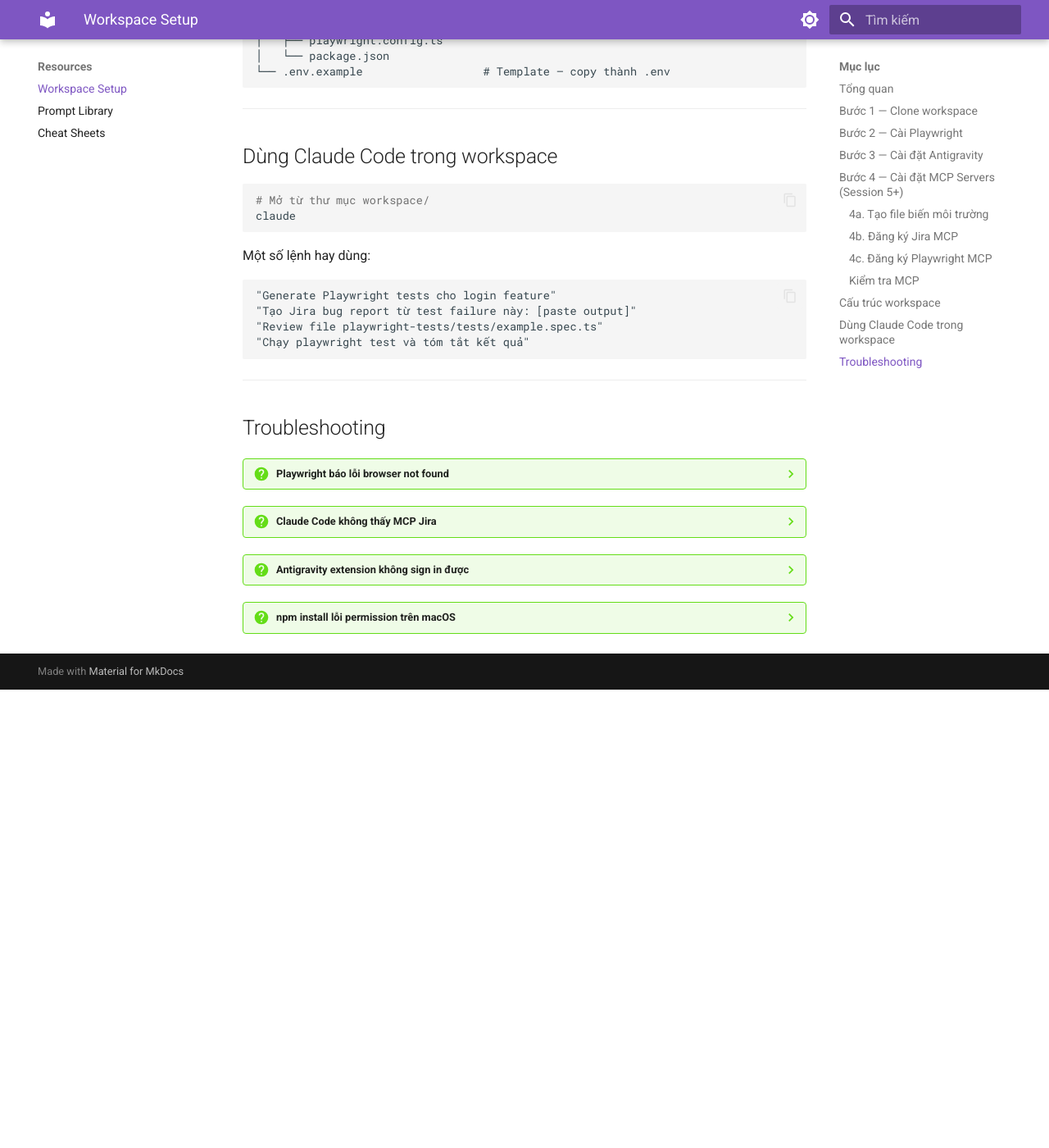
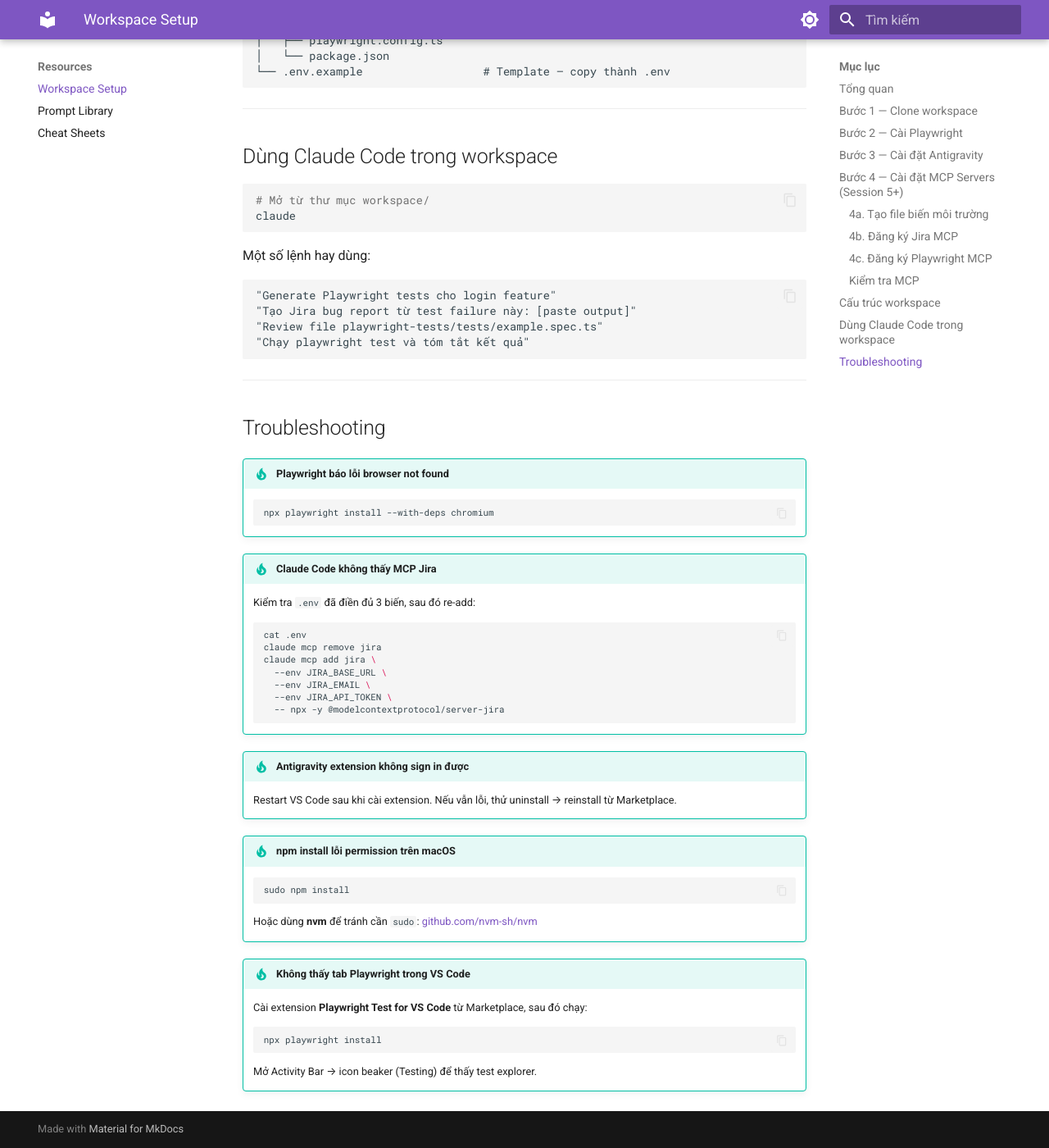
Before and after one commit to hadotvn2026/gen-ai-for-tester, an MkDocs documentation site: the page built from docs/workspace-setup.md, in a window 1280 px wide and 1400 px high, scrolled down 3110 px. Shown: the whole window at 82% size. Built offline with MkDocs 1.6.1 and Material for MkDocs 9.7.7, drawn with Linux system fonts in a browser that asks for light colours; before the commit the page ends 3951 px from its top, so only the background shows below that.

Commit message:
Fix workspace-setup troubleshooting rendering + mkdocs config
- Replace ??? collapsible admonitions with !!! tip (reliable with nested code)
- Add 5th troubleshooting item: Playwright VS Code tab not visible
- Configure pymdownx.superfences with custom_fences for proper
  code block rendering inside admonitions
- Add use_pygments: true to pymdownx.highlight

Co-Authored-By: Claude Sonnet 4.6 <noreply@anthropic.com>

````diff
--- a/docs/workspace-setup.md
+++ b/docs/workspace-setup.md
@@ -160,26 +160,36 @@ Một số lệnh hay dùng:
 
 ## Troubleshooting
 
-??? question "Playwright báo lỗi browser not found"
+!!! tip "Playwright báo lỗi browser not found"
     ```bash
     npx playwright install --with-deps chromium
     ```
 
-??? question "Claude Code không thấy MCP Jira"
+!!! tip "Claude Code không thấy MCP Jira"
+    Kiểm tra `.env` đã điền đủ 3 biến, sau đó re-add:
+
     ```bash
-    # Kiểm tra .env đã điền đủ
     cat .env
-    # Re-add MCP
     claude mcp remove jira
-    claude mcp add jira --env JIRA_BASE_URL --env JIRA_EMAIL --env JIRA_API_TOKEN -- npx -y @modelcontextprotocol/server-jira
+    claude mcp add jira \
+      --env JIRA_BASE_URL \
+      --env JIRA_EMAIL \
+      --env JIRA_API_TOKEN \
+      -- npx -y @modelcontextprotocol/server-jira
     ```
 
-??? question "Antigravity extension không sign in được"
-    Restart VS Code sau khi cài extension. Nếu vẫn lỗi, thử uninstall → reinstall.
+!!! tip "Antigravity extension không sign in được"
+    Restart VS Code sau khi cài extension. Nếu vẫn lỗi, thử uninstall → reinstall từ Marketplace.
 
-??? question "npm install lỗi permission trên macOS"
+!!! tip "npm install lỗi permission trên macOS"
     ```bash
     sudo npm install
-    # Hoặc dùng nvm để tránh sudo:
-    # https://github.com/nvm-sh/nvm
     ```
+    Hoặc dùng **nvm** để tránh cần `sudo`: [github.com/nvm-sh/nvm](https://github.com/nvm-sh/nvm)
+
+!!! tip "Không thấy tab Playwright trong VS Code"
+    Cài extension **Playwright Test for VS Code** từ Marketplace, sau đó chạy:
+    ```bash
+    npx playwright install
+    ```
+    Mở Activity Bar → icon beaker (Testing) để thấy test explorer.
--- a/mkdocs.yml
+++ b/mkdocs.yml
@@ -44,9 +44,14 @@ nav:
 markdown_extensions:
   - admonition
   - pymdownx.details
-  - pymdownx.superfences
+  - pymdownx.superfences:
+      custom_fences:
+        - name: mermaid
+          class: mermaid
+          format: !!python/name:pymdownx.superfences.fence_code_format
   - pymdownx.highlight:
       anchor_linenums: true
+      use_pygments: true
   - pymdownx.inlinehilite
   - pymdownx.tabbed:
       alternate_style: true
````
